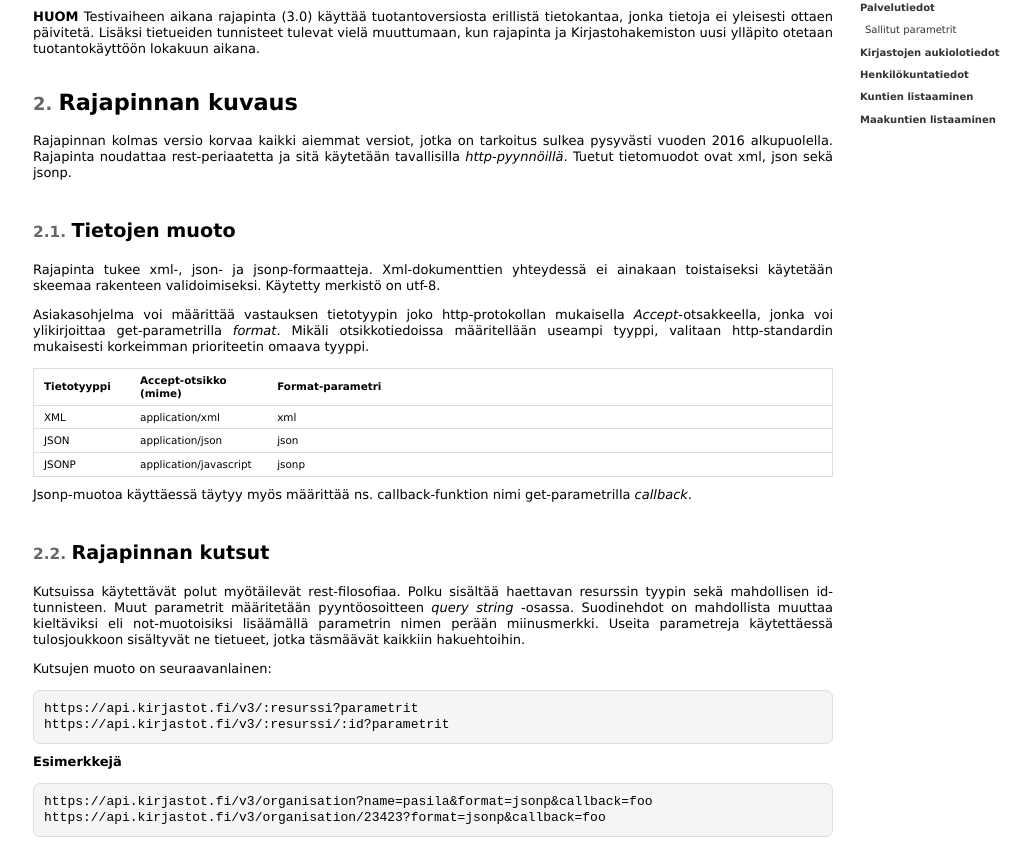
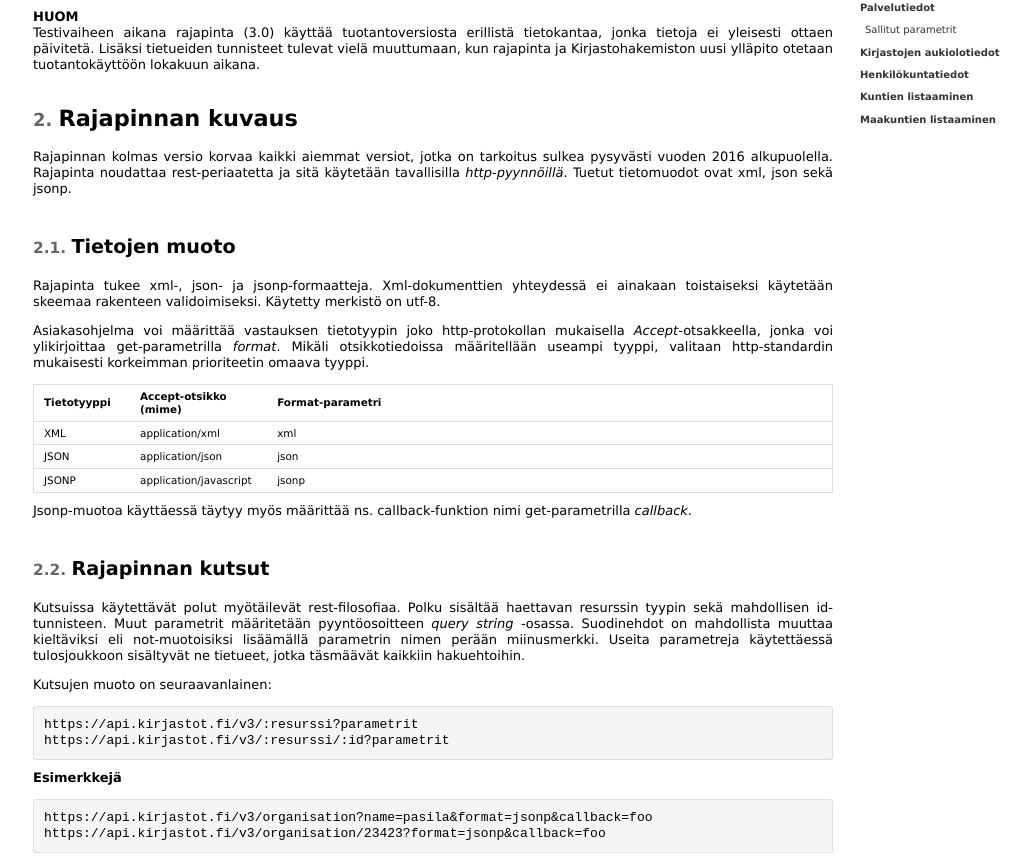
Before and after one commit to libraries-fi/kirkanta-api, a website: page public/documentation.html in a window 1280 px wide. Shown: the part 424-1280 px from the top of the page, without its empty margins (207-1238 px from the left). Drawn offline with Linux system fonts and the light colour scheme.

Commit message:
Fixes to styles

```diff
--- a/public/scss/documentation.scss
+++ b/public/scss/documentation.scss
@@ -27,7 +27,7 @@ table,
 code,
 pre {
   width: 100%;
-  border-radius: 7px;
+  border-radius: 3px;
   border: 1px solid #ddd;
   padding: 10px;
   margin: 10px 0;
@@ -38,6 +38,7 @@ pre,
 code {
   background-color: #f5f5f5;
   display: block;
+  overflow-x: auto;
 }
 
 table {
@@ -121,6 +122,7 @@ h4 {
 
 p {
   margin: 0 0 1em;
+  white-space: pre-line;
 }
 
 footer {
```
Also changed, not shown: public/css/documentation.css.
